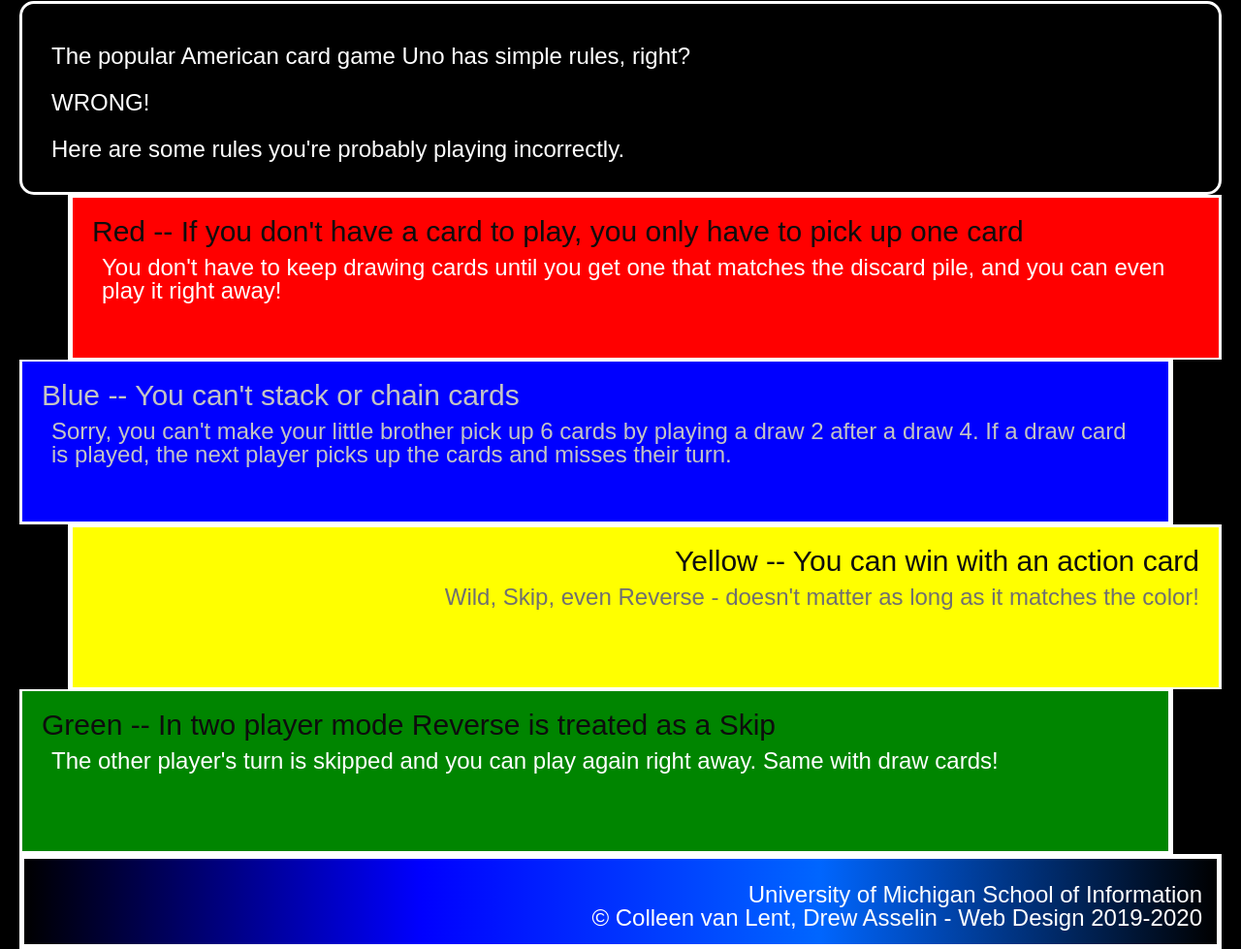
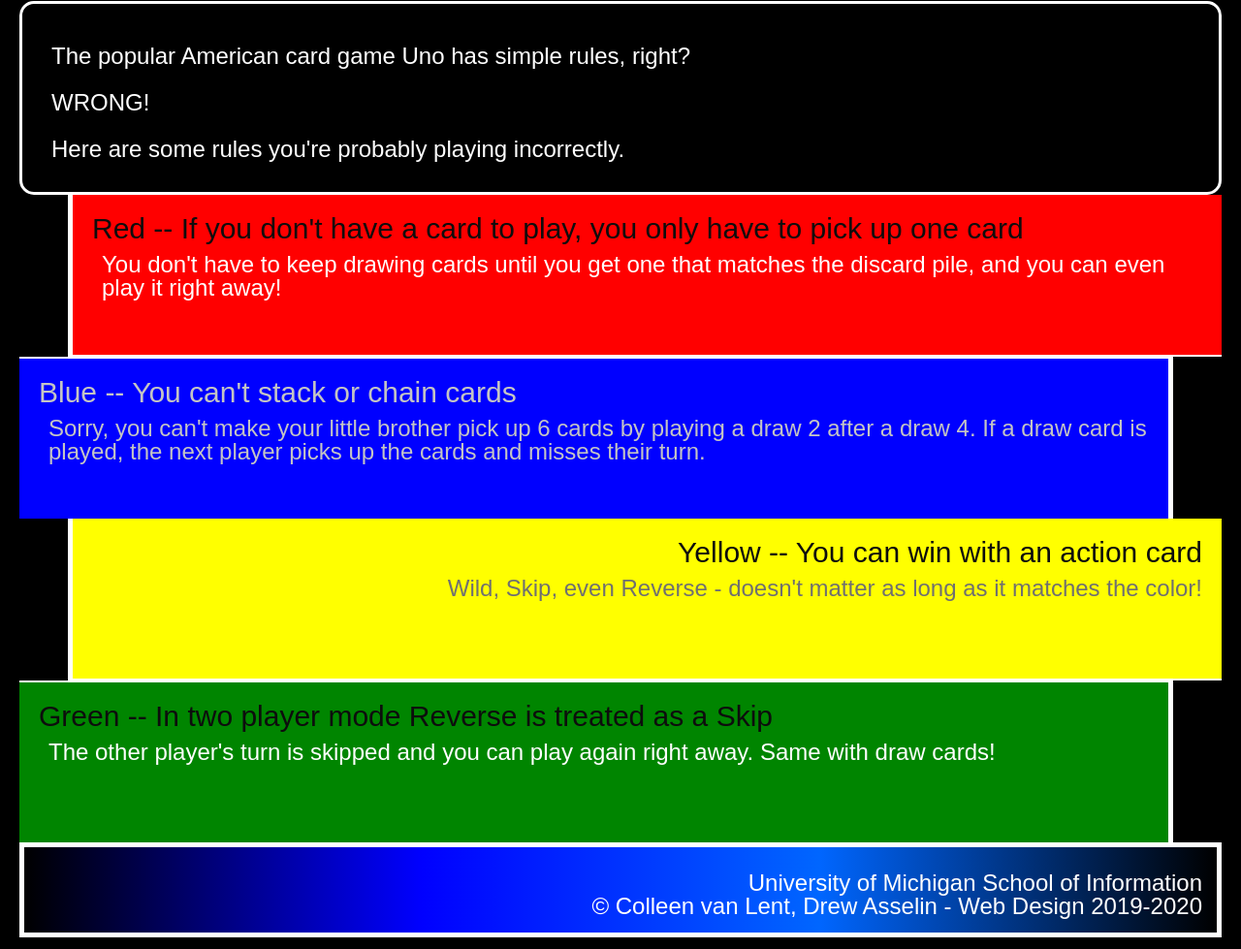
Before and after one commit to elask-umich/hw2-f26, a plain HTML site: page index.html in a window 1280 px wide. Shown: the part 247-1226 px from the top of the page at 97% size. Drawn offline with Linux system fonts and the light colour scheme.

Commit message:
additional file path fixes

```diff
--- a/css/style.css
+++ b/css/style.css
@@ -48,8 +48,10 @@
     margin: 0px 0px 0px 50px;
     border-bottom: 2px;
     border-left: 5px;
-    border-color: #ffffff;
+    border-top: 0px;
+    border-right: 0px;
     border-style: solid;
+
 }
 
 .blue {
@@ -58,7 +60,8 @@
     margin-right: 50px;
     border-right: 5px;
     border-top: 2px;
-    border-color: #ffffff;
+    border-bottom: 0px;
+    border-left: 0px;
     border-style: solid;
 
 }
@@ -73,7 +76,8 @@
     margin-left: 50px;
     border-bottom: 2px;
     border-left: 5px;
-    border-color: #ffffff;
+    border-top: 0px;
+    border-right: 0px;
     border-style: solid;
 }
 
@@ -87,7 +91,8 @@
     margin-right: 50px;
     border-right: 5px;
     border-top: 2px;
-    border-color: #ffffff;
+    border-bottom: 0px;
+    border-left: 0px;
     border-style: solid;
 }
 
--- a/index.html
+++ b/index.html
@@ -3,9 +3,9 @@
 <head>
   <meta charset="UTF-8">
   <meta name="viewport" content="width=device-width, initial-scale=1.0">
-  <link rel="stylesheet" href="/css/html5reset.css">
-  <link rel="stylesheet" href="/css/style.css">
-  <link rel="icon" type="/image/x-icon" href="/images/favicon.ico">
+  <link rel="stylesheet" href="./css/html5reset.css">
+  <link rel="stylesheet" href="./css/style.css">
+  <link rel="icon" type="/image/x-icon" href="./images/favicon.ico">
  <title>4 Uno Rules You're Playing Wrong</title>
 </head>
 <body>
```
